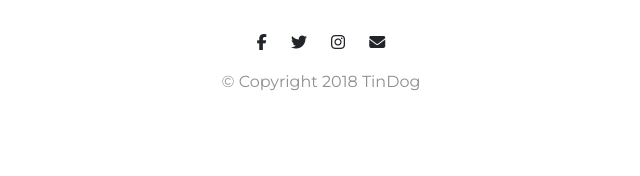
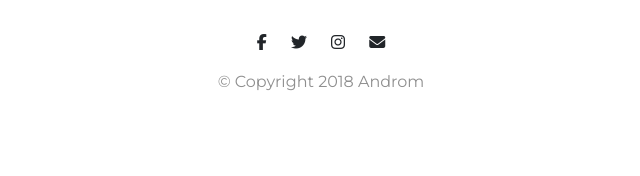
Before and after one commit to omarshah0/androma, a plain HTML site: page index.html in a window 1280 px wide. Shown: the part 3015-3191 px from the top of the page, 319-959 px from the left. Drawn offline with nearby package versions, Linux system fonts and the light colour scheme.

Commit message:
Updated index.html
Copyrighted marked.

```diff
--- a/index.html
+++ b/index.html
@@ -220,7 +220,7 @@
       <i class="social-icon fab fa-twitter"></i>
       <i class="social-icon fab fa-instagram"></i>
       <i class="social-icon fas fa-envelope"></i>
-      <p>© Copyright 2018 TinDog</p>
+      <p>© Copyright 2018 Androm</p>
     </div>
   </footer>
 
```
